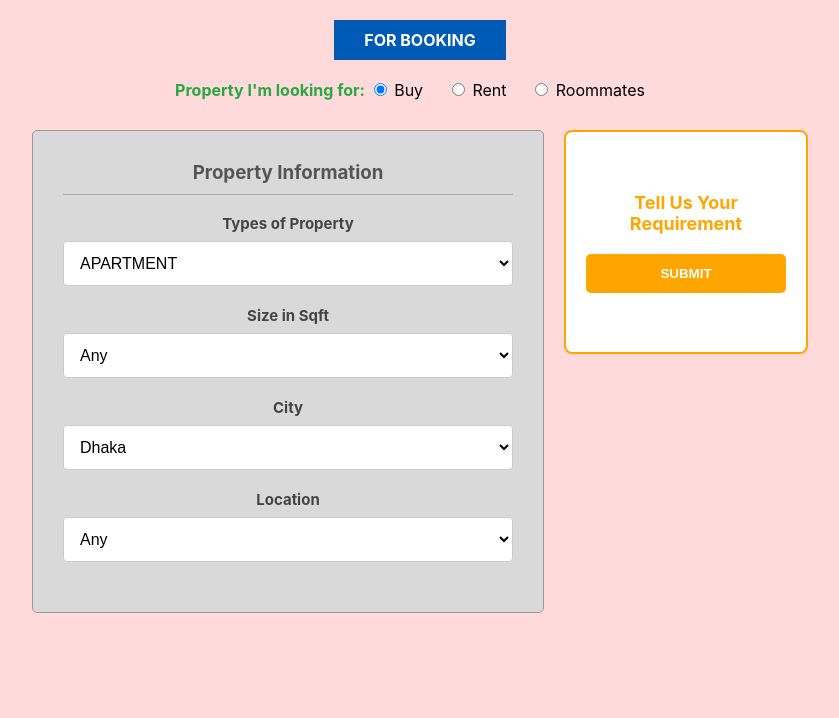
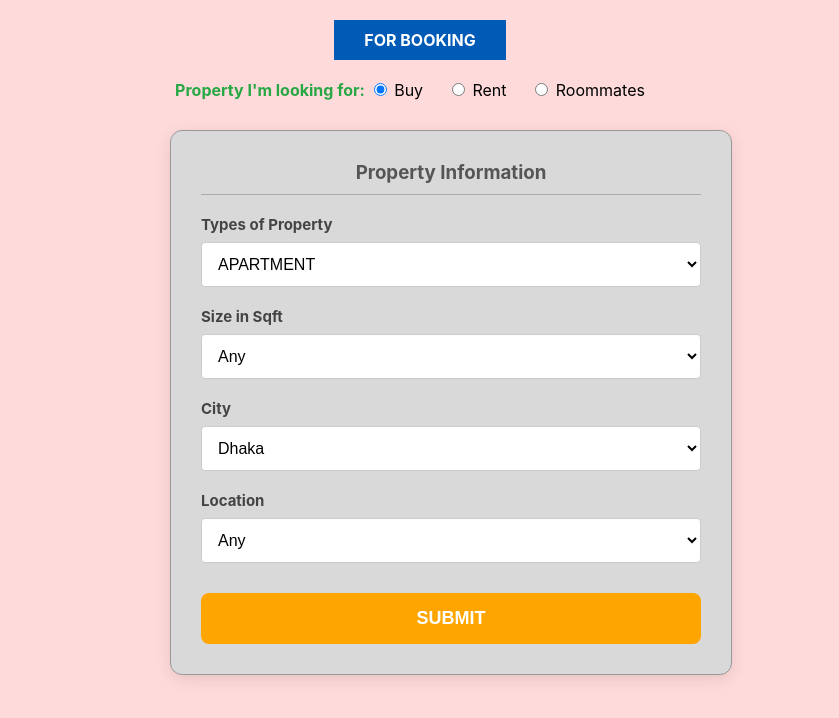
Before and after one commit to Riya1153/StayFinder, a Django app: page /searching-sector/ in a window 1280 px wide. Shown: the top 718 px of the page, without its empty margins (220-1059 px from the left). Run offline with Django 5.2, Linux system fonts and the light colour scheme.

Commit message:
Cleaned up booking page and moved submit button inside info boxes

```diff
--- a/core/templates/searching_sector.html
+++ b/core/templates/searching_sector.html
@@ -1,5 +1,5 @@
 {% load static %}
-<!DDCTYPE html>
+<!DOCTYPE html>
 <html lang="en">
 <head>
     <meta charset="UTF-8">
@@ -13,82 +13,63 @@
         .bubble-row { color: #28a745; font-weight: bold; margin-bottom: 30px; text-align: center; }
         .bubble-row label { margin-right: 20px; cursor: pointer; color: black; font-weight: normal; }
 
-        /* Main Flex Container */
+        /* Main Container */
         .booking-wrapper {
             display: flex;
             justify-content: center;
-            align-items: flex-start; /* FIX: Aligns boxes to the top and stops stretching */
-            gap: 20px;
             max-width: 1000px;
             margin: 0 auto;
         }
 
-        /* Left Side: Form Boxes */
+        .form-side {
+            width: 100%;
+            max-width: 500px;
+        }
+
+        /* Form Boxes */
         .info-box {
             display: none;
             background: #D9D9D9;
             padding: 30px;
-            border-radius: 5px;
-            width: 450px;
+            border-radius: 12px;
+            width: 100%;
             border: 1px solid #999;
+            box-shadow: 0 4px 15px rgba(0,0,0,0.1);
         }
         .info-box.active { display: block; }
 
-        .info-box h3 { color: #555; border-bottom: 1px solid #aaa; padding-bottom: 10px; margin-top: 0; text-align: center;}
+        .info-box h3 { color: #555; border-bottom: 1px solid #aaa; padding-bottom: 10px; margin-top: 0; text-align: center; margin-bottom: 20px;}
 
-        /* Making dropdowns and inputs BIGGER */
-        .form-group { margin-bottom: 20px; }
+        .form-group { margin-bottom: 20px; text-align: left; }
         .form-group label { display: block; font-size: 15px; margin-bottom: 8px; font-weight: bold; color: #444; }
 
         .form-group select, .form-group input, .form-group textarea {
             width: 100%;
-            padding: 12px; /* Bigger internal space */
+            padding: 12px;
             border: 1px solid #ccc;
-            font-size: 16px; /* Larger text */
+            font-size: 16px;
             border-radius: 4px;
             box-sizing: border-box;
             background-color: white;
         }
 
-        /* Right Side: Requirement Box */
-        .requirement-box {
-            background: white;
-            border: 2px solid orange;
-            width: 200px;
-            padding: 20px;
-            border-radius: 8px;
-            text-align: center;
-
-            /* FIX: Prevents the box from becoming too big */
-            align-self: flex-start;
-            height: auto;
-            min-height: 180px;
-
-            display: flex;
-            flex-direction: column;
-            justify-content: center;
-        }
-
-        .requirement-text {
-            color: orange;
-            font-weight: bold;
-            font-size: 18px;
-            margin-bottom: 20px;
-        }
-
+        /* Updated Submit Button Style */
         .submit-btn {
             background: orange;
             border: none;
             color: white;
-            padding: 12px;
+            padding: 15px;
             font-weight: bold;
+            font-size: 18px;
             cursor: pointer;
-            border-radius: 5px;
+            border-radius: 8px;
             width: 100%;
             transition: 0.3s;
+            margin-top: 10px;
+            text-transform: uppercase;
         }
 
-        .submit-btn:hover { background: #e69500; }
+        .submit-btn:hover { background: #e69500; transform: translateY(-2px); }
     </style>
 </head>
 <body>
@@ -106,12 +87,15 @@
 
             <div class="booking-wrapper">
                 <div class="form-side">
+
                     <div id="box-buy" class="info-box active">
                         <h3>Property Information</h3>
                         <div class="form-group"><label>Types of Property</label>{{ form.buy_property }}</div>
                         <div class="form-group"><label>Size in Sqft</label>{{ form.size_sqft }}</div>
                         <div class="form-group"><label>City</label>{{ form.city }}</div>
                         <div class="form-group"><label>Location</label>{{ form.location }}</div>
+
+                        <button type="submit" class="submit-btn">SUBMIT</button>
                     </div>
 
                     <div id="box-rent" class="info-box">
@@ -122,6 +106,8 @@
                             <label>Monthly Rent Range</label>
                             <div style="display: flex; gap: 10px;">{{ form.rent_min }} {{ form.rent_max }}</div>
                         </div>
+
+                        <button type="submit" class="submit-btn">SUBMIT</button>
                     </div>
 
                     <div id="box-roommates" class="info-box">
@@ -131,12 +117,10 @@
                         <div class="form-group"><label>Gender Requirement</label>{{ form.gender }}</div>
                         <div class="form-group"><label>Monthly Rent (Price Ratio)</label>{{ form.roommate_rent }}</div>
                         <div class="form-group"><label>Roommates characteristics requirement</label>{{ form.characteristics }}</div>
+
+                        <button type="submit" class="submit-btn">SUBMIT</button>
                     </div>
-                </div>
 
-                <div class="requirement-box">
-                    <div class="requirement-text">Tell Us Your Requirement</div>
-                    <button type="submit" class="submit-btn">SUBMIT</button>
                 </div>
             </div>
         </form>
```
